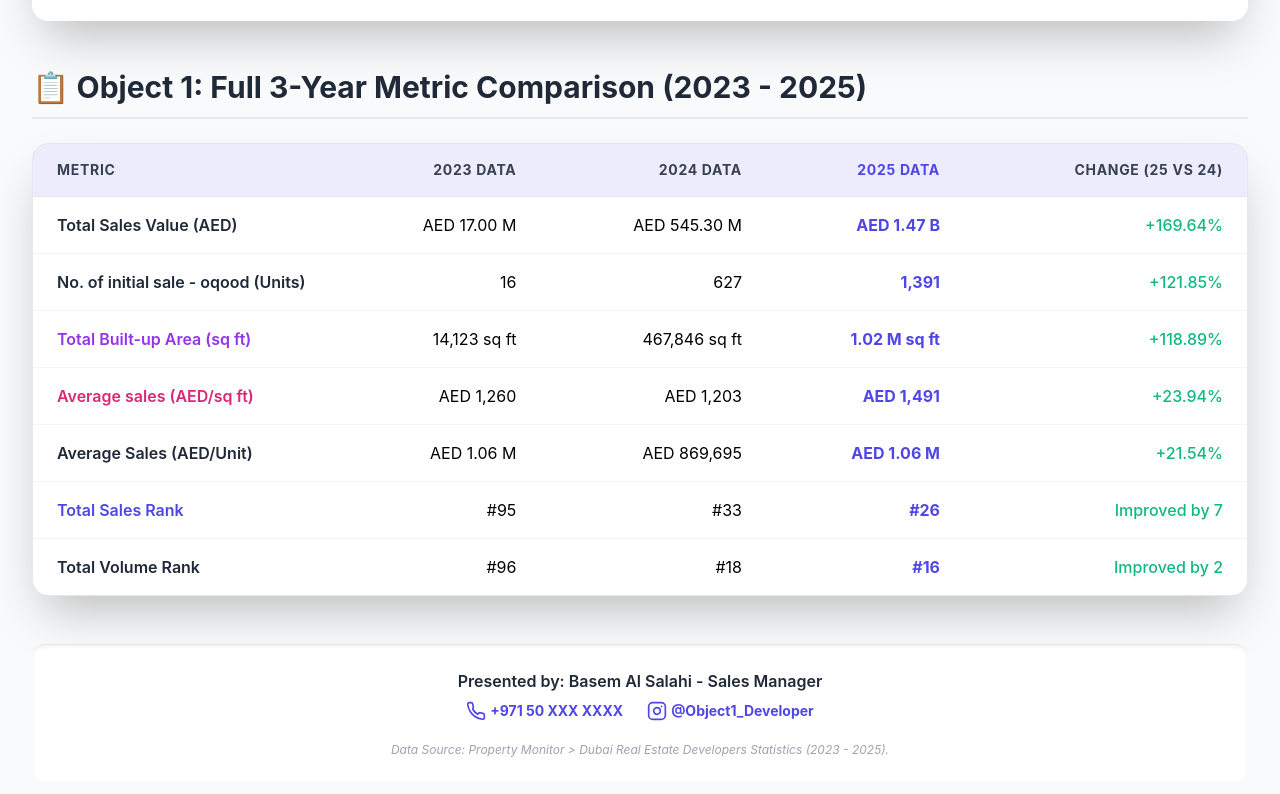
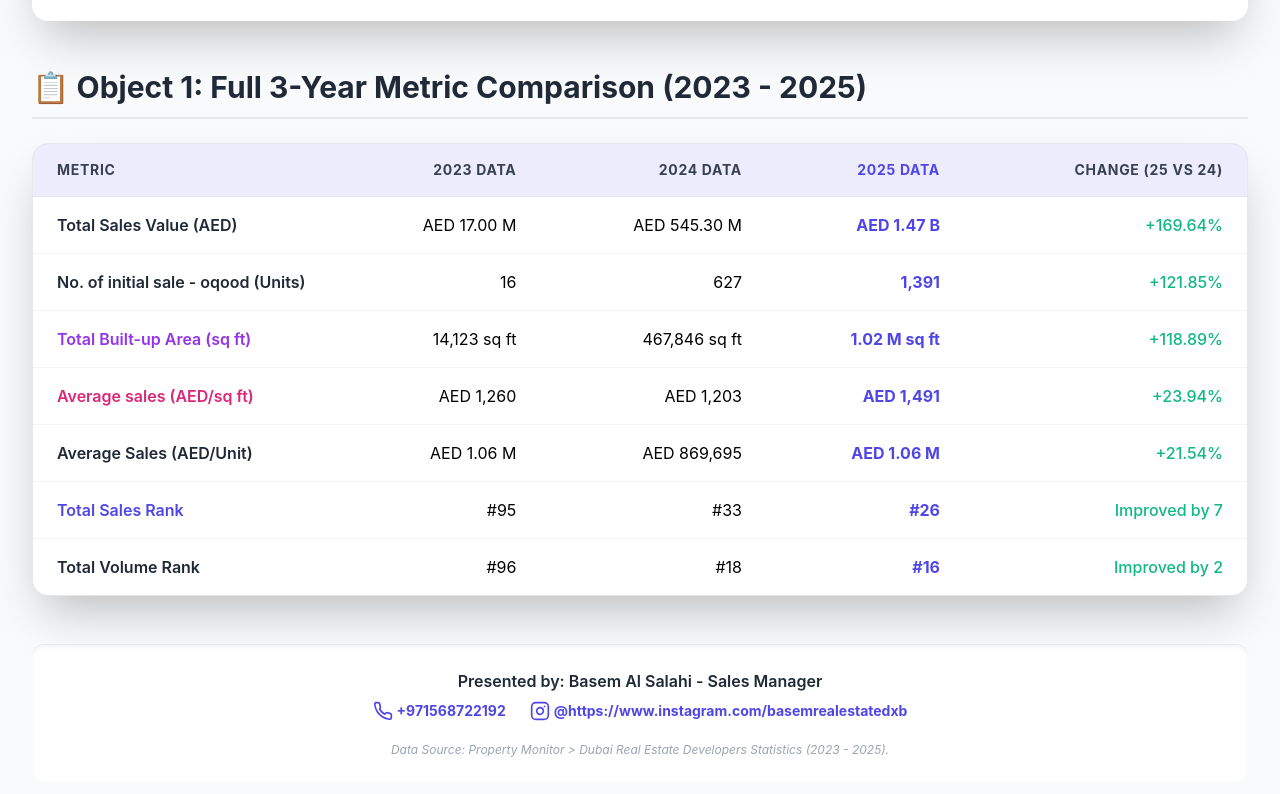
Before and after one commit to basemalsalahi93/Object1, a plain HTML site: page index.html in a window 1280 px wide. Shown: the part 2348-3142 px from the top of the page. Drawn offline with nearby package versions, Linux system fonts and the light colour scheme.

Commit message:
Update index.html

```diff
--- a/index.html
+++ b/index.html
@@ -196,7 +196,7 @@
                         <a href="tel:+97150XXXXXXX" class="text-object1-primary font-bold inline-flex items-center hover:text-object1-secondary transition duration-150">
                             <!-- Phone Icon SVG (Lucide: Phone) -->
                             <svg xmlns="http://www.w3.org/2000/svg" width="20" height="20" viewBox="0 0 24 24" fill="none" stroke="currentColor" stroke-width="2" stroke-linecap="round" stroke-linejoin="round" class="w-5 h-5 inline-block mr-1 align-middle"><path d="M22 16.92v3a2 2 0 0 1-2.18 2 19.79 19.79 0 0 1-8.63-3.07 19.5 19.5 0 0 1-6-6 19.79 19.79 0 0 1-3.07-8.63A2 2 0 0 1 3.08 2h3a2 2 0 0 1 2 1.72 12.84 12.84 0 0 0 .7 2.81 2 2 0 0 1-.45 2.11L8.09 9.91a16 16 0 0 0 6 6l1.27-1.27a2 2 0 0 1 2.11-.45 12.84 12.84 0 0 0 2.81.7A2 2 0 0 1 22 16.92z"/></svg>
-                            +971 50 XXX XXXX
+                            +971568722192
                         </a>
                     </p>
 
@@ -206,7 +206,7 @@
                         <a href="https://www.instagram.com/Object1_Developer/" target="_blank" rel="noopener noreferrer" class="text-object1-primary font-bold inline-flex items-center hover:text-object1-secondary transition duration-150">
                             <!-- Instagram Icon SVG -->
                             <svg xmlns="http://www.w3.org/2000/svg" width="20" height="20" viewBox="0 0 24 24" fill="none" stroke="currentColor" stroke-width="2" stroke-linecap="round" stroke-linejoin="round" class="w-5 h-5 inline-block mr-1 align-middle"><rect width="20" height="20" x="2" y="2" rx="5" ry="5"/><path d="M16 11.37A4 4 0 1 1 12.63 8 4 4 0 0 1 16 11.37z"/><line x1="17.5" x2="17.5" y1="6.5" y2="6.5"/></svg>
-                            @Object1_Developer
+                            @https://www.instagram.com/basemrealestatedxb
                         </a>
                     </p>
                 </div>
```
